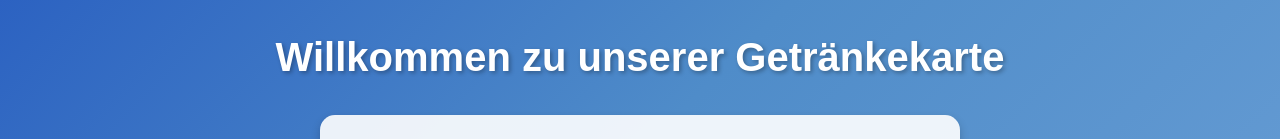
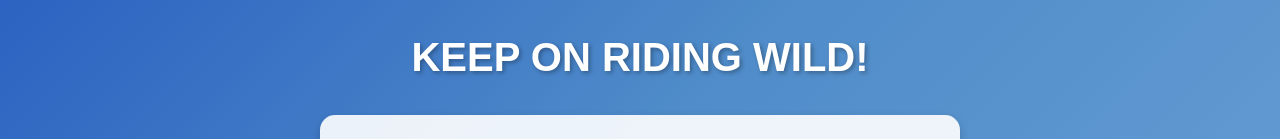
Before and after one commit to TeckMate/50_html, a plain HTML site: page index.html in a window 1280 px wide. Shown: the part 248-387 px from the top of the page. Drawn offline with Linux system fonts and the light colour scheme.

Commit message:
index.html
Signed-off-by: TeckMate <s.freise@sambase.de>

```diff
--- a/index.html
+++ b/index.html
@@ -50,7 +50,7 @@
     <div class="gif-container">
         <img src="50.gif" alt="Willkommens-GIF" width="300">
     </div>
-    <h1>Willkommen zu unserer Getränkekarte</h1>
+    <h1>KEEP ON RIDING WILD!</h1>
     <div class="menu">
         <div class="section">
             <h2>Biere</h2>
```
